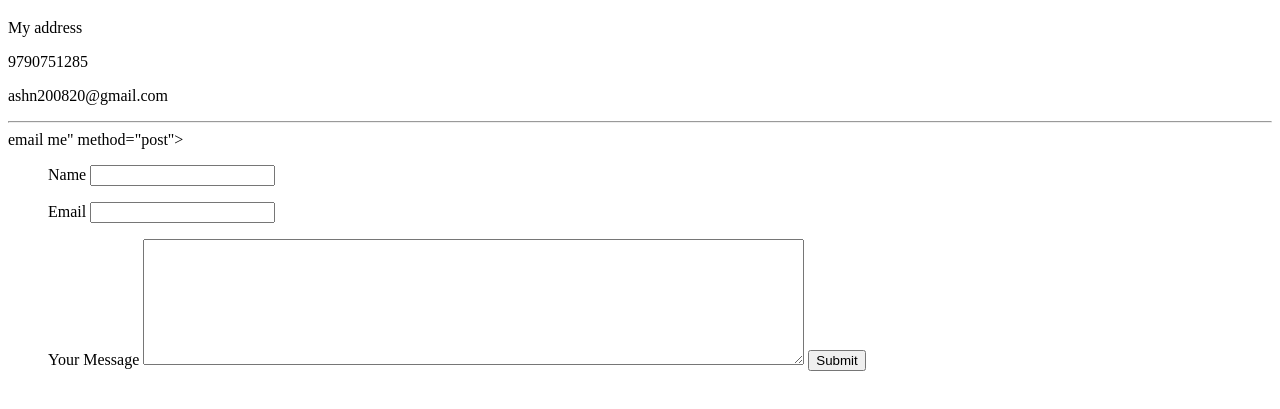
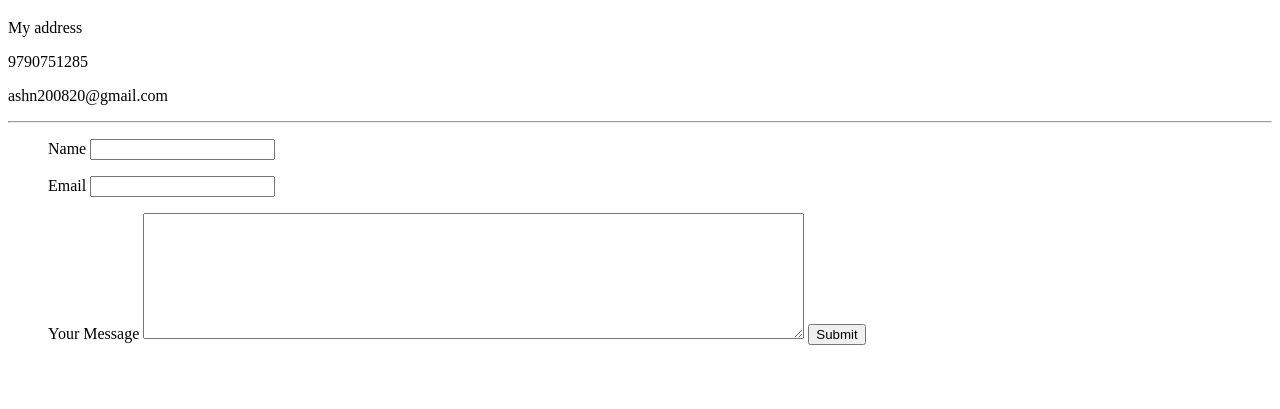
Before and after one commit to Ashn20/Ash, a plain HTML site: page Contact me.html in a window 1280 px wide. Shown: the part 61-470 px from the top of the page. Drawn offline with Linux system fonts and the light colour scheme.

Commit message:
contact me

```diff
--- a/Contact me.html
+++ b/Contact me.html
@@ -12,7 +12,7 @@
     <p>ashn200820@gmail.com</p>
   </body>
   <hr>
-<form class="" action="<a href="mailto:joe@example.com?subject=feedback">email me</a>" method="post">
+<form class="" action="index.html" method="post">
 <ul>
   <label>Name</label>
   <input type="text" name="" value="">
```
